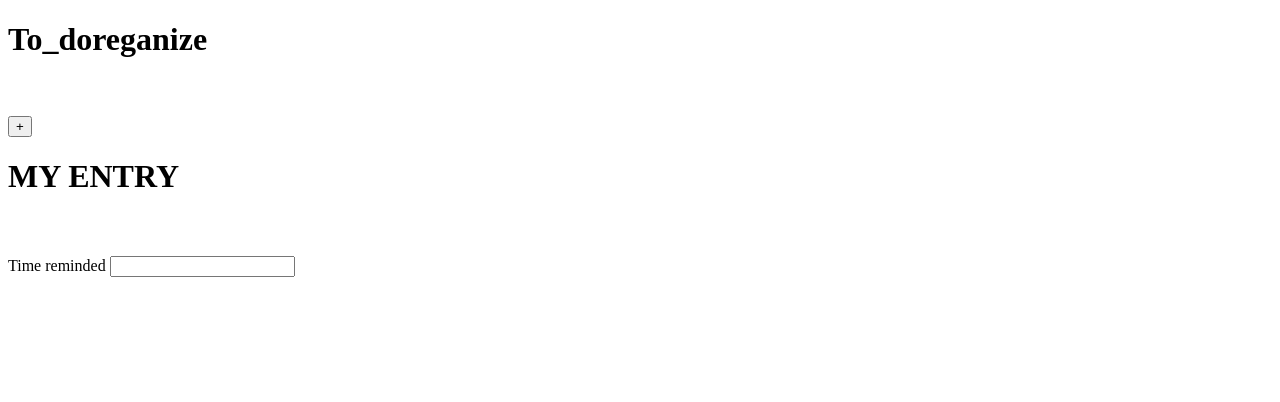
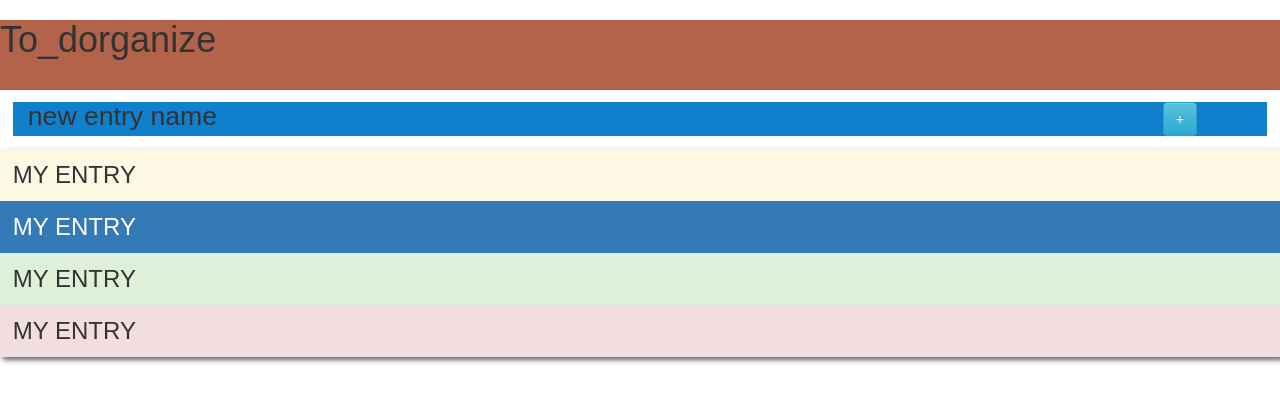
Before and after one commit to kosplay/listApp, a plain HTML site: page index.html in a window 1280 px wide. Drawn offline with nearby package versions, Linux system fonts and the light colour scheme.

Commit message:
Lay things out
Basic CSS. Need JavaScript to be working.

```diff
--- a/index.html
+++ b/index.html
@@ -11,46 +11,81 @@
 
 
 	<link rel="stylesheet" href="style.css">
+
+	<!-- Latest compiled and minified CSS -->
+<link rel="stylesheet" href="//netdna.bootstrapcdn.com/bootstrap/3.1.0/css/bootstrap.min.css">
+
+<!-- Optional theme -->
+<link rel="stylesheet" href="//netdna.bootstrapcdn.com/bootstrap/3.1.0/css/bootstrap-theme.min.css">
+
+<!--CSS-->
+<link rel="stylesheet" href="style.css">
 </head>
 <body>
-	<div class=""><!-- this is NOT scrollable -->
+	<div id="container"><!-- this is NOT scrollable -->
 
 		<!-- top banner -->
-		<div>
-			<div><h1>To_doreganize</h1></div>
-			<div class="settings"><img href="#"></div>
+		<div id="banner">
+			<div><h1>To_dorganize</h1></div>
+			<div id="settings"><img href="#"></div>
 		</div>
 
 		<!-- add new entry -->
-		<div class="newEntry">
-			<div class="newName" contenteditable="true" placeholder="new entry name"></div>
-			<button class="createEntry">+</button>
+		<div id="newEntry">
+			<h3 id="newEntryName" class="newName col-lg-11" contenteditable="true" placeholder="new entry name">new entry name</h3>
+			<button class="createEntry btn btn-info">+</button>
 		</div>
 
 		<!-- list of entries -->
-		<div class="listBox">
+		<div id="listBox">
 			<!-- this is scrollable -->
 
-			<!--entry templates on home -->
-			<div class="">
-			<!--may need a checkbox in the front -->
-				<h1>MY ENTRY</h1>
-			</div>
+		<div class="entries bg-warning">
+		<!--may need a checkbox in the front -->
+			<h3>MY ENTRY</h3>
+		</div>
+		<div class="entries bg-primary">
+		<!--may need a checkbox in the front -->
+			<h3>MY ENTRY</h3>
+		</div>
+		<div class="entries bg-success">
+		<!--may need a checkbox in the front -->
+			<h3>MY ENTRY</h3>
+		</div>
+
+		<div class="entries bg-danger">
+		<!--may need a checkbox in the front -->
+			<h3>MY ENTRY</h3>
+		</div>
+
 
 		</div>
 	</div>
 
 
 	<!--entry templates on edit, pops out when user click on "+" button -->
-	<div class="">
-		<div class="newName" contenteditable="true" placeholder="new entry name"></div>
+	<div class="editWindow hidden">
+		<h3 class="newName" contenteditable="true" placeholder="new entry name">
+			new entry name
+		</h3>
 
 		<label>Time reminded</label>
 		<input class="timeRemind" type="datetime"></input>
 
-		<div class="entryDescription" contenteditable="true" placeholder="put entry descriptions here"></div>
+		<div class="entryDescription" contenteditable="true" placeholder="put entry descriptions here">
+			put entry descriptions here
+		</div>
 	</div>
 	<!-- END entry templates-->
 
+
+	<script id="theTmpl" type="text/x-jsrender">
+			<!--entry templates on home -->
+			<div class="entries">
+			<!--may need a checkbox in the front -->
+				<h3>MY ENTRY</h3>
+			</div>
+	</script>
+
 </body>
 </html>
--- /dev/null
+++ b/style.css
@@ -0,0 +1,38 @@
+body{
+	font-family:sans-serif;
+}
+
+#banner{
+	background-color: #B26349;
+       min-height:60px;
+       max-height: 70px;
+}
+
+#newEntry{
+	background-color: #107FCC;
+	margin:1%;
+
+}
+
+#newEntryName{
+	font-size:190%;
+}
+
+.entries{
+	min-height:35px;
+	padding-top:1%;
+	padding-left:1%;
+	padding-bottom:1%;
+}
+
+h3{
+	margin: 0px;
+}
+
+#listBox{
+	margin-top:1%;
+
+	-webkit-box-shadow: 3px 3px 5px 0px rgba(50, 50, 50, 0.75);
+	-moz-box-shadow:    3px 3px 5px 0px rgba(50, 50, 50, 0.75);
+	box-shadow:         3px 3px 5px 0px rgba(50, 50, 50, 0.75);
+}
```
